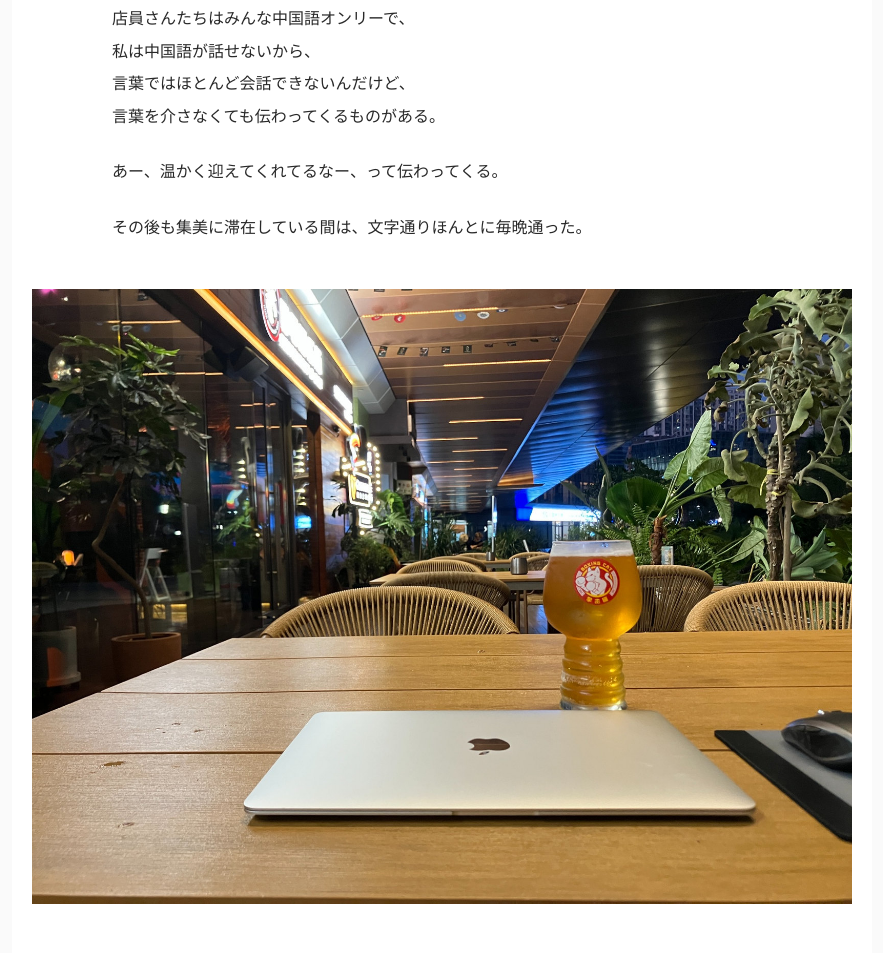
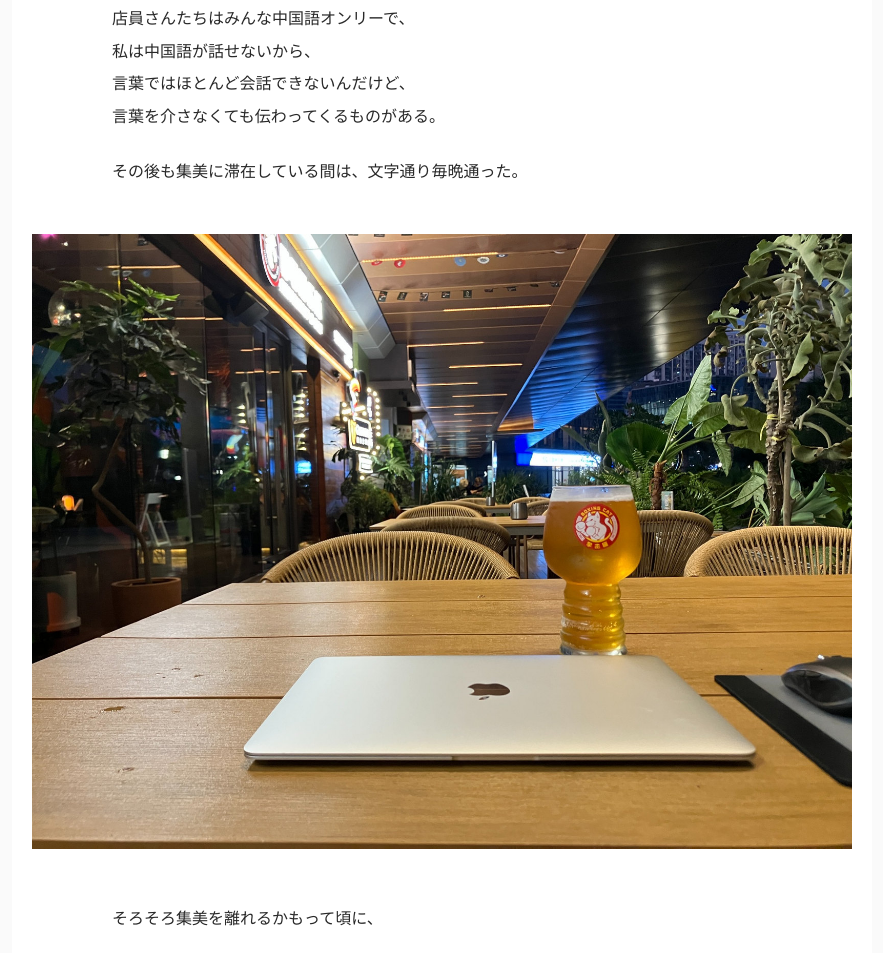
Before and after one commit to Takaolog/takaolog, a plain HTML site: page xiamen1.html in a window 1280 px wide. Shown: the part 4729-5682 px from the top of the page, without its empty margins (198-1081 px from the left). Drawn offline with Linux system fonts and the light colour scheme.

Commit message:
Update xiamen1.html

```diff
--- a/xiamen1.html
+++ b/xiamen1.html
@@ -193,9 +193,7 @@ figcaption{margin-top:8px;font-size:.88rem;color:#666;line-height:1.6}
 
 <p>店員さんたちはみんな中国語オンリーで、<br>私は中国語が話せないから、<br>言葉ではほとんど会話できないんだけど、<br>言葉を介さなくても伝わってくるものがある。</p>
 
-<p>あー、温かく迎えてくれてるなー、って伝わってくる。</p>
-
-<p>その後も集美に滞在している間は、文字通りほんとに毎晩通った。</p>
+<p>その後も集美に滞在している間は、文字通り毎晩通った。</p>
 
 <figure><img src="xiamen-pub-photo4.jpeg" alt="テラス席の木製テーブルに置かれたグラスとMacBook" loading="lazy"></figure>
 
```
